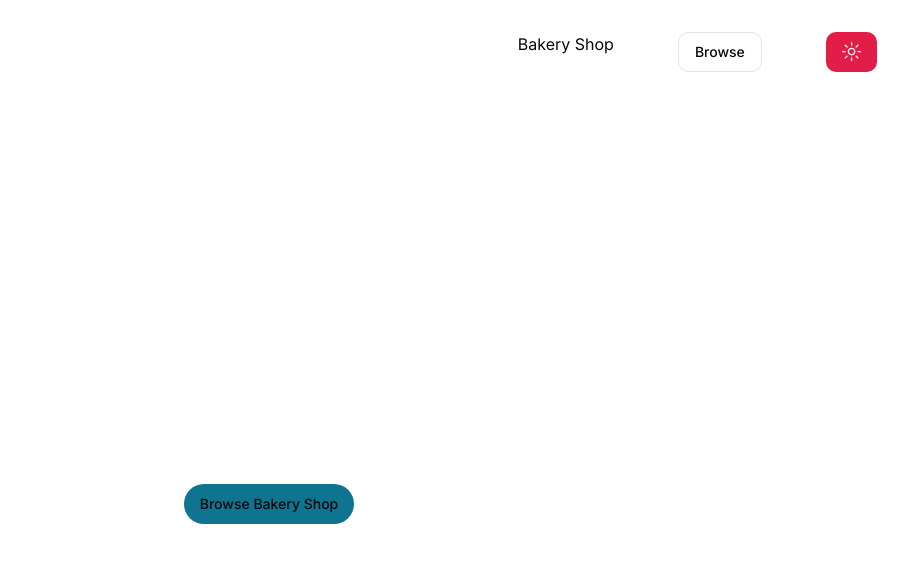
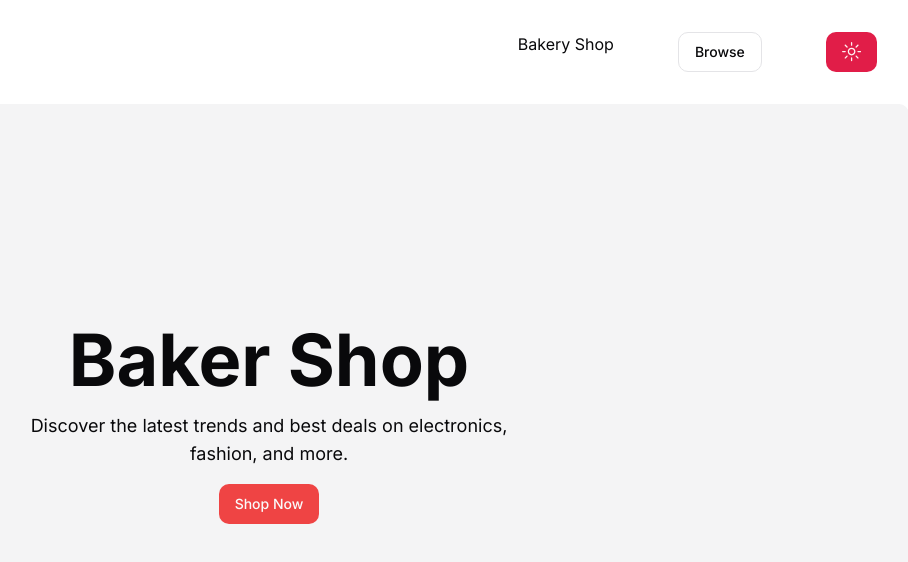
Before and after one commit to MdMohsinHaider/Bakery-shop, a Next.js app: page / in a window 1280 px wide. Shown: the top 562 px of the page, without its empty margins (371-1279 px from the left). Built offline with nearby package versions, Linux system fonts and the light colour scheme.

Commit message:
Hero section added

```diff
--- a/next.config.mjs
+++ b/next.config.mjs
@@ -1,4 +1,13 @@
 /** @type {import('next').NextConfig} */
-const nextConfig = {};
+const nextConfig = {
+    images: {
+        remotePatterns:[
+            {
+                protocol:'https',
+                hostname:'source.unsplash.com'
+            },
+        ]
+    }
+};
 
 export default nextConfig;
--- a/src/app/page.tsx
+++ b/src/app/page.tsx
@@ -1,9 +1,10 @@
 import Thembuttontoogle from "@/components/Thembuttontoogle";
 import { Button } from "@/components/ui/button"
+import Herosection from "@/components/Herosection";
 export default function Home() {
   return (
-    <div className=" h-full flex flex-wrap flex-grow-2 justify-evenly items-center">
-      <Button variant='mohsin'>Browse Bakery Shop</Button>
-    </div>
+    <main>
+      <Herosection />
+    </main>
   );
 }
--- /dev/null
+++ b/src/components/Herosection.tsx
@@ -0,0 +1,18 @@
+import { AspectRatio } from "@/components/ui/aspect-ratio"
+import { Button } from "@/components/ui/button";
+
+export default function Hero() {
+    return (
+        <div className="h-auto md:h-[40rem] w-full rounded-md flex flex-col items-center justify-center relative overflow-hidden mx-auto py-10 md:py-0">
+            <AspectRatio ratio={16 / 9} className="bg-muted ">
+            <div className="absolute inset-0 flex items-center justify-center text-center">
+                <div>
+                    <h1 className="mt-20 md:mt-0 tesx-4xl md:text-7xl font-bold bg-clip-text ">Baker Shop</h1>
+                    <p className=" mt-4 font-normal text-base md:text-lg max-w-lg mx-auto">Discover the latest trends and best deals on electronics, fashion, and more.</p>
+                    <Button variant="destructive" className=" mt-4">Shop Now</Button>
+                </div>
+            </div>
+        </AspectRatio>
+        </div>
+    )
+}
--- /dev/null
+++ b/src/components/ui/aspect-ratio.tsx
@@ -0,0 +1,7 @@
+"use client"
+
+import * as AspectRatioPrimitive from "@radix-ui/react-aspect-ratio"
+
+const AspectRatio = AspectRatioPrimitive.Root
+
+export { AspectRatio }
```
